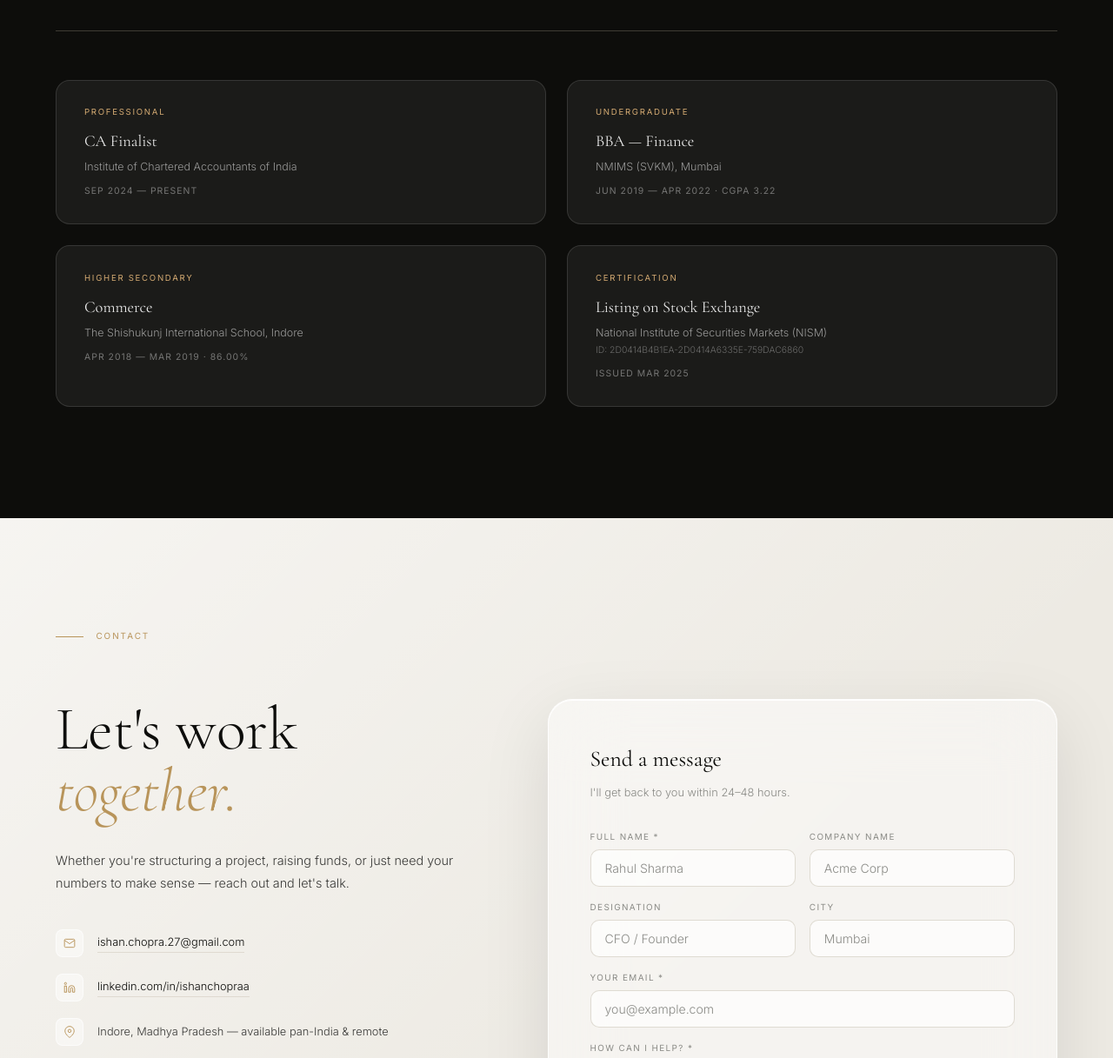
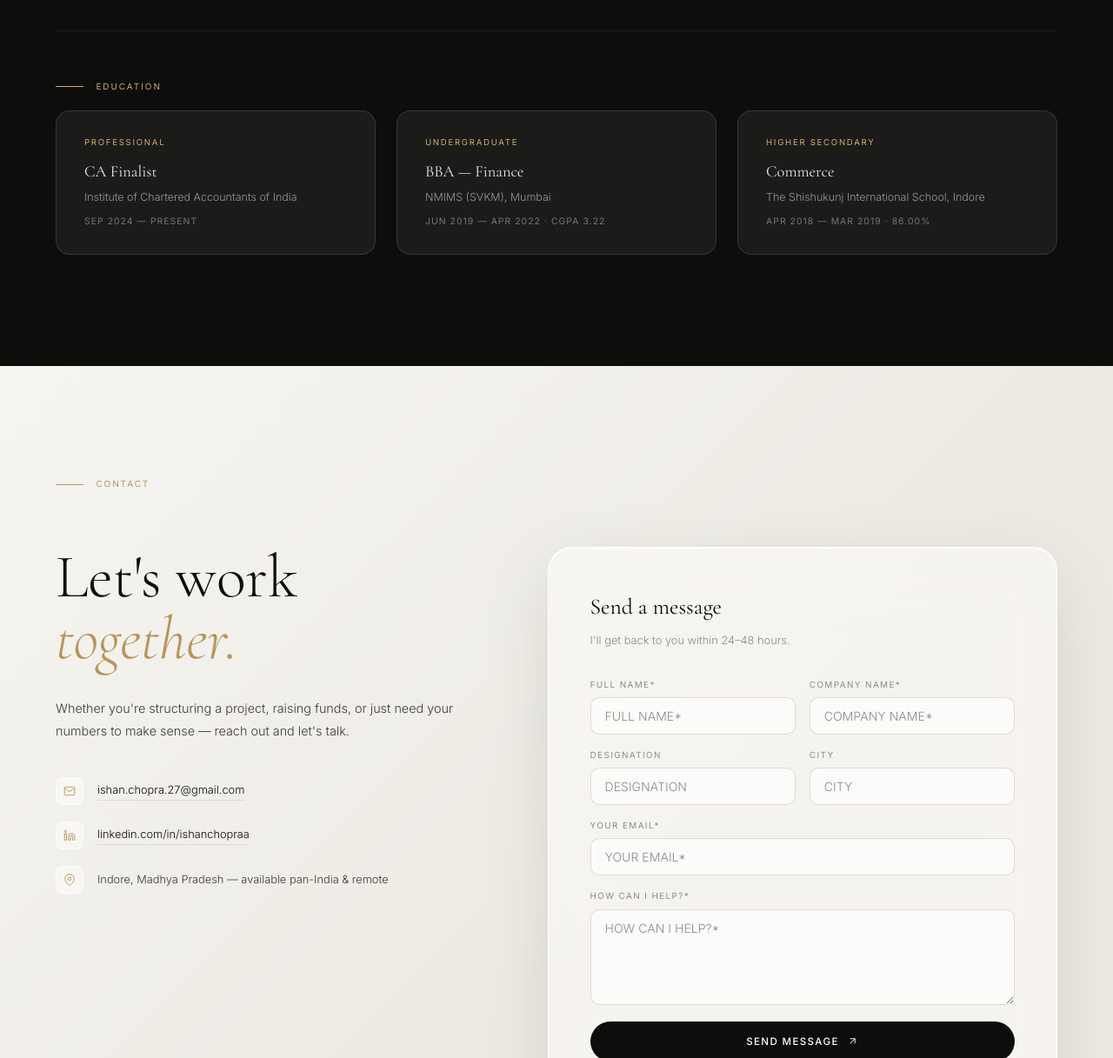
Before and after one commit to carryminattee/my-website, a plain HTML site: page index.html in a window 1280 px wide. Shown: the part 4906-6123 px from the top of the page at 87% size. Drawn offline with nearby package versions, Linux system fonts and the light colour scheme.

Commit message:
index.html

```diff
--- a/index.html
+++ b/index.html
@@ -334,10 +334,19 @@ section { position: relative; z-index: 1; }
 .exp-points li::before { content: '\00b7'; color: var(--gold); flex-shrink: 0; font-size: 1.3rem; line-height: 1; }
 
 /* EDU & CERTS */
+.edu-section-head {
+  font-size: 0.62rem; letter-spacing: 0.2em; text-transform: uppercase;
+  color: var(--gold-light); margin-top: 4rem; padding-top: 3.5rem;
+  border-top: 1px solid rgba(255,255,255,0.08);
+  margin-bottom: 1.2rem;
+  display: flex; align-items: center; gap: 0.9rem;
+}
+.edu-section-head::before {
+  content: ''; display: block; width: 2rem; height: 1px; background: var(--gold-light);
+}
 .edu-certs-grid {
-  display: grid; grid-template-columns: 1fr 1fr;
-  gap: 1.5rem; margin-top: 4rem; padding-top: 3.5rem;
-  border-top: 1px solid var(--line);
+  display: grid; grid-template-columns: repeat(3, 1fr);
+  gap: 1.5rem;
 }
 .edu-card {
   background: rgba(255,255,255,0.06);
@@ -996,6 +1005,7 @@ footer p { font-size: 0.7rem; color: var(--ink-muted); letter-spacing: 0.07em; }
 
     </div><!-- end accordion -->
 
+        <div class="edu-section-head reveal">Education</div>
         <div class="edu-certs-grid reveal">
           <div class="edu-card">
             <p class="edu-card-type">Professional</p>
@@ -1014,13 +1024,6 @@ footer p { font-size: 0.7rem; color: var(--ink-muted); letter-spacing: 0.07em; }
             <p class="edu-card-title">Commerce</p>
             <p class="edu-card-sub">The Shishukunj International School, Indore</p>
             <p class="edu-card-year">Apr 2018 — Mar 2019 · 86.00%</p>
-          </div>
-          <div class="edu-card">
-            <p class="edu-card-type">Certification</p>
-            <p class="edu-card-title">Listing on Stock Exchange</p>
-            <p class="edu-card-sub">National Institute of Securities Markets (NISM)<br>
-            <span style="font-size:0.65rem; word-break:break-all; color:rgba(255,255,255,0.35);">ID: 2D0414B4B1EA-2D0414A6335E-759DAC6860</span></p>
-            <p class="edu-card-year">Issued Mar 2025</p>
           </div>
         </div>
 
@@ -1070,30 +1073,30 @@ footer p { font-size: 0.7rem; color: var(--ink-muted); letter-spacing: 0.07em; }
 
           <div class="form-grid">
             <div class="form-group">
-              <label class="form-label" for="fullName">Full Name <span aria-hidden="true">*</span></label>
-              <input class="form-input" type="text" id="fullName" name="full_name" placeholder="Rahul Sharma" required autocomplete="name">
+              <label class="form-label" for="fullName">Full Name<span aria-hidden="true">*</span></label>
+              <input class="form-input" type="text" id="fullName" name="full_name" placeholder="FULL NAME*" required autocomplete="name">
               <span class="field-error" id="err-name" role="alert">Please enter your full name.</span>
             </div>
             <div class="form-group">
-              <label class="form-label" for="company">Company Name</label>
-              <input class="form-input" type="text" id="company" name="company" placeholder="Acme Corp" autocomplete="organization">
+              <label class="form-label" for="company">Company Name<span aria-hidden="true">*</span></label>
+              <input class="form-input" type="text" id="company" name="company" placeholder="COMPANY NAME*" autocomplete="organization">
             </div>
             <div class="form-group">
               <label class="form-label" for="designation">Designation</label>
-              <input class="form-input" type="text" id="designation" name="designation" placeholder="CFO / Founder" autocomplete="organization-title">
+              <input class="form-input" type="text" id="designation" name="designation" placeholder="DESIGNATION" autocomplete="organization-title">
             </div>
             <div class="form-group">
               <label class="form-label" for="city">City</label>
-              <input class="form-input" type="text" id="city" name="city" placeholder="Mumbai" autocomplete="address-level2">
+              <input class="form-input" type="text" id="city" name="city" placeholder="CITY" autocomplete="address-level2">
             </div>
             <div class="form-group full">
-              <label class="form-label" for="email">Your Email <span aria-hidden="true">*</span></label>
-              <input class="form-input" type="email" id="email" name="email" placeholder="you@example.com" required autocomplete="email">
+              <label class="form-label" for="email">Your Email<span aria-hidden="true">*</span></label>
+              <input class="form-input" type="email" id="email" name="email" placeholder="YOUR EMAIL*" required autocomplete="email">
               <span class="field-error" id="err-email" role="alert">Please enter a valid email address.</span>
             </div>
             <div class="form-group full">
-              <label class="form-label" for="message">How can I help? <span aria-hidden="true">*</span></label>
-              <textarea class="form-textarea" id="message" name="message" placeholder="Tell me about your project, requirement, or challenge…" required></textarea>
+              <label class="form-label" for="message">How can I help?<span aria-hidden="true">*</span></label>
+              <textarea class="form-textarea" id="message" name="message" placeholder="HOW CAN I HELP?*" required></textarea>
               <span class="field-error" id="err-message" role="alert">Please enter your message.</span>
             </div>
           </div>
```
